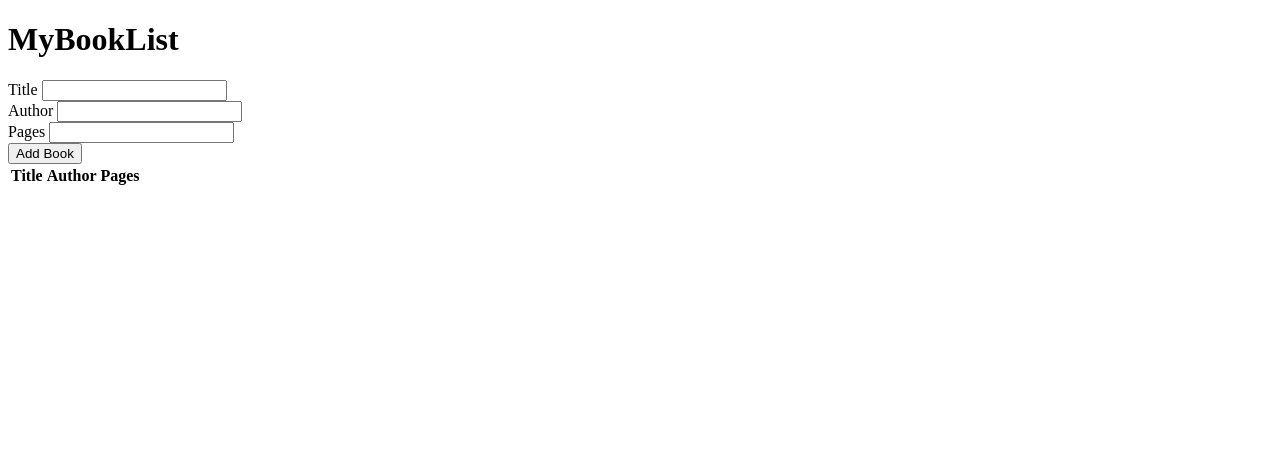
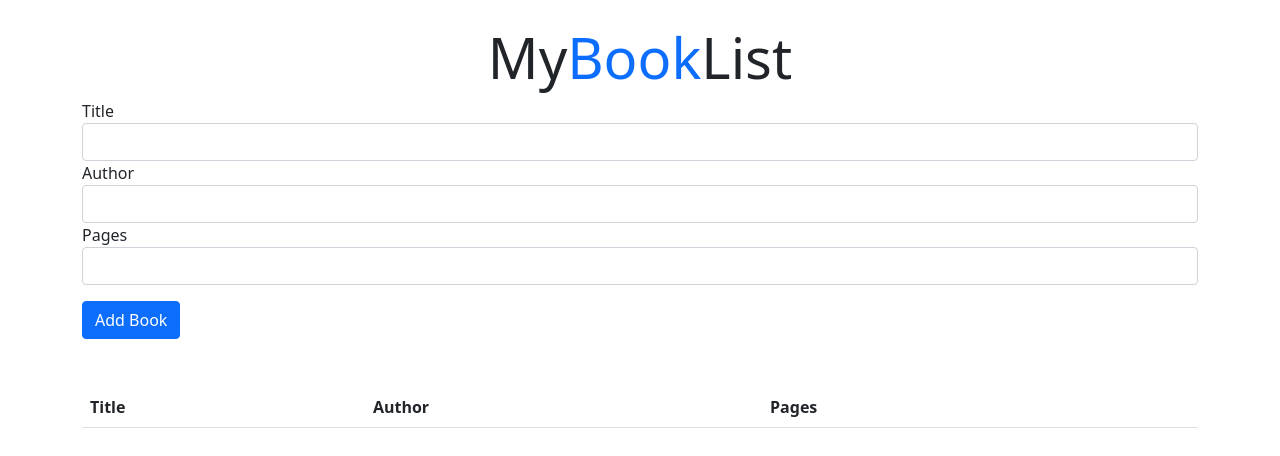
Before and after one commit to ArisThm/Book-Library, a website: page index.html in a window 1280 px wide. Drawn offline with nearby package versions, Linux system fonts and the light colour scheme.

Commit message:
Added UI with Bootstrap

```diff
--- a/index.html
+++ b/index.html
@@ -4,11 +4,14 @@
     <meta charset="UTF-8">
     <meta http-equiv="X-UA-Compatible" content="IE=edge">
     <meta name="viewport" content="width=device-width, initial-scale=1.0">
+    <link href="https://cdn.jsdelivr.net/npm/bootstrap@5.1.3/dist/css/bootstrap.min.css" rel="stylesheet" integrity="sha384-1BmE4kWBq78iYhFldvKuhfTAU6auU8tT94WrHftjDbrCEXSU1oBoqyl2QvZ6jIW3" crossorigin="anonymous">
     <title>My Book List App</title>
 </head>
 <body>
-    <div class="container">
-        <h1 class="title">MyBookList</h1>
+    <div class="container mt-4">
+        <h1 class="display-4 text-center">
+            <i class="fa-solid fa-book"></i>
+            My<span class="text-primary" >Book</span>List</h1>
         <form id="book-form">
             <div class="form-group">
                 <label for="title">Title</label>
@@ -26,9 +29,9 @@
                 class="form-control">
             </div>
             <input type="submit" value="Add Book"
-            class="btn">
+            class="btn mt-3 btn-block btn-primary ">
         </form>
-        <table class="table">
+        <table class="table table-striped mt-5">
             <thead>
                 <tr>
                     <th>Title</th>
@@ -40,7 +43,7 @@
             <tbody id="book-list"></tbody>
         </table>
     </div>
-
+    <script src="https://cdn.jsdelivr.net/npm/bootstrap@5.1.3/dist/js/bootstrap.bundle.min.js" integrity="sha384-ka7Sk0Gln4gmtz2MlQnikT1wXgYsOg+OMhuP+IlRH9sENBO0LRn5q+8nbTov4+1p" crossorigin="anonymous"></script>
     <script src="app.js"></script>
 </body>
 </html>
--- /dev/null
+++ b/package.json
@@ -0,0 +1,5 @@
+{
+  "dependencies": {
+    "bootstrap-icons": "^1.8.1"
+  }
+}
```
Also changed, not shown: 1 other file.
